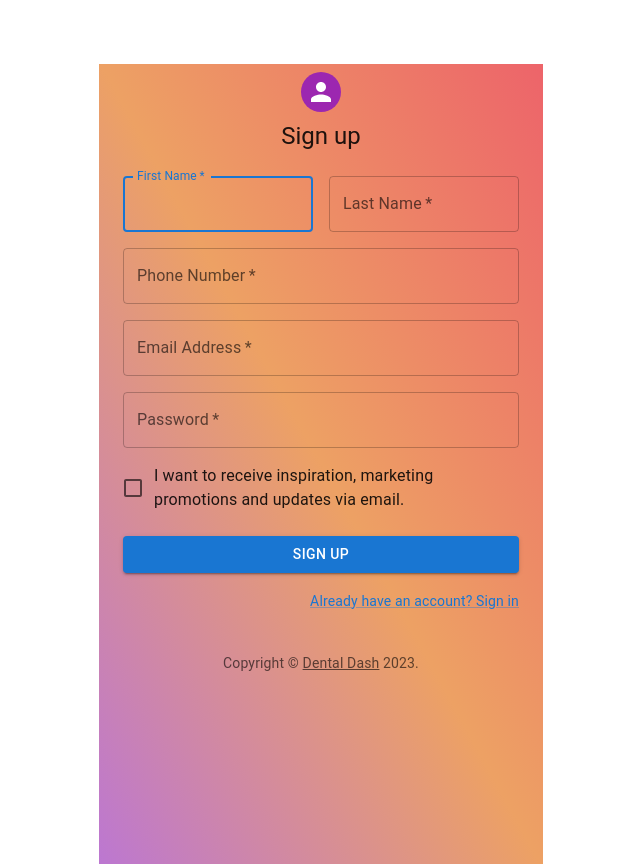
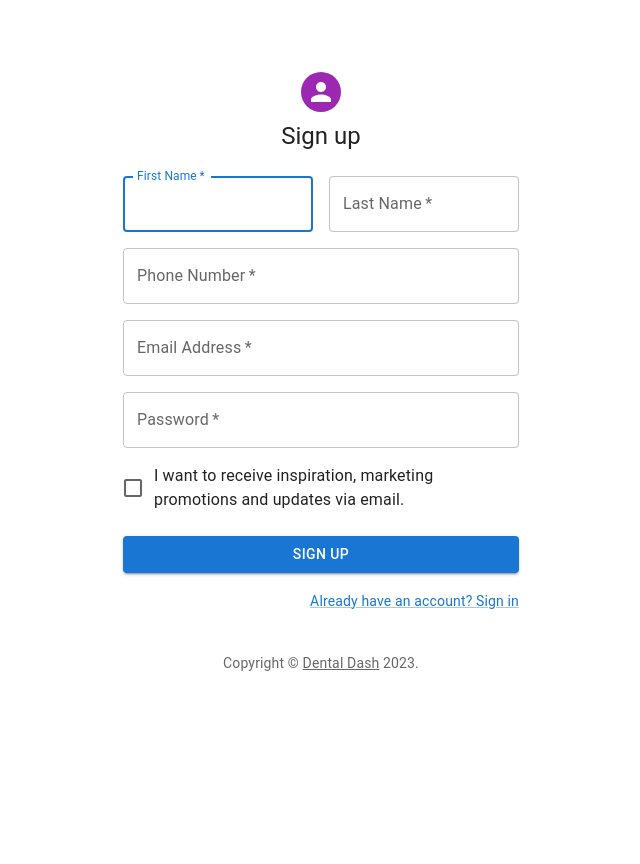
Before and after one commit to Anan1218/docstop, a React (Create React App) app: page / in a window 1280 px wide. Shown: the whole page, without its empty margins (319-959 px from the left). After the commit the page ends 800 px from the top, so only its background shows below. Built offline with nearby package versions, Linux system fonts and the light colour scheme; the HTML template or start-up script is replaced by a standard one.

Commit message:
more css scoping

```diff
--- a/src/components/pages/landing/index.css
+++ b/src/components/pages/landing/index.css
@@ -15,7 +15,7 @@ body {
     height: 100%;
 }
 
-main {
+main.page {
     background-image: linear-gradient(0.17turn, #bc77d1, #eda164, #ed646a);
     background-size: cover;
     background-repeat: no-repeat;
--- a/src/components/pages/landing/index.js
+++ b/src/components/pages/landing/index.js
@@ -3,7 +3,7 @@ import "./index.css"
 
 export default function Main() {
     return (
-        <main>
+        <main className="page">
             <nav id="navBar">
                 <a href="/" className="navLink" style={{marginLeft: 50, fontSize: 59}}>DentalSite</a>
                 <div style={{display: 'flex', justifyContent: 'space-evenly', width: 500, fontSize: 30}}>
```
